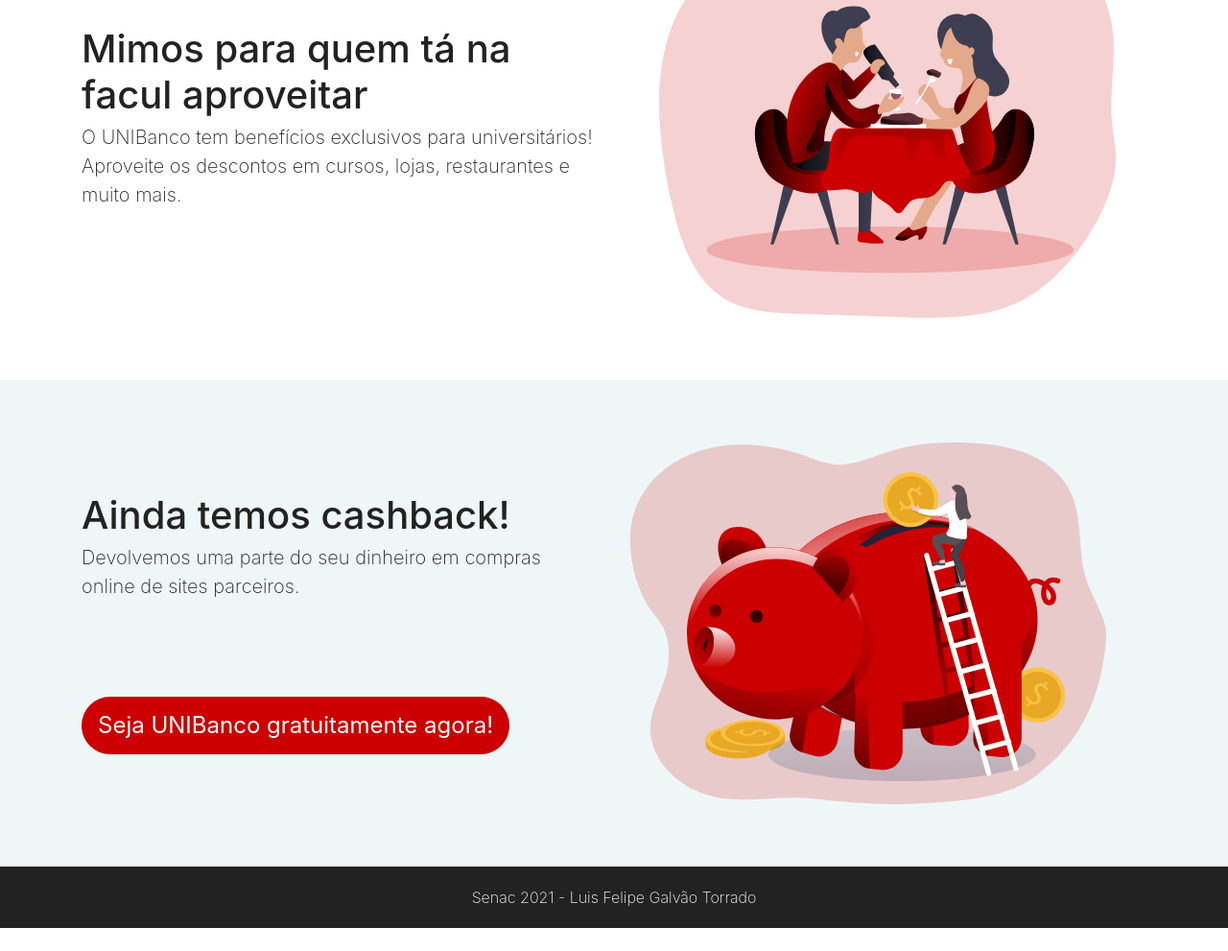
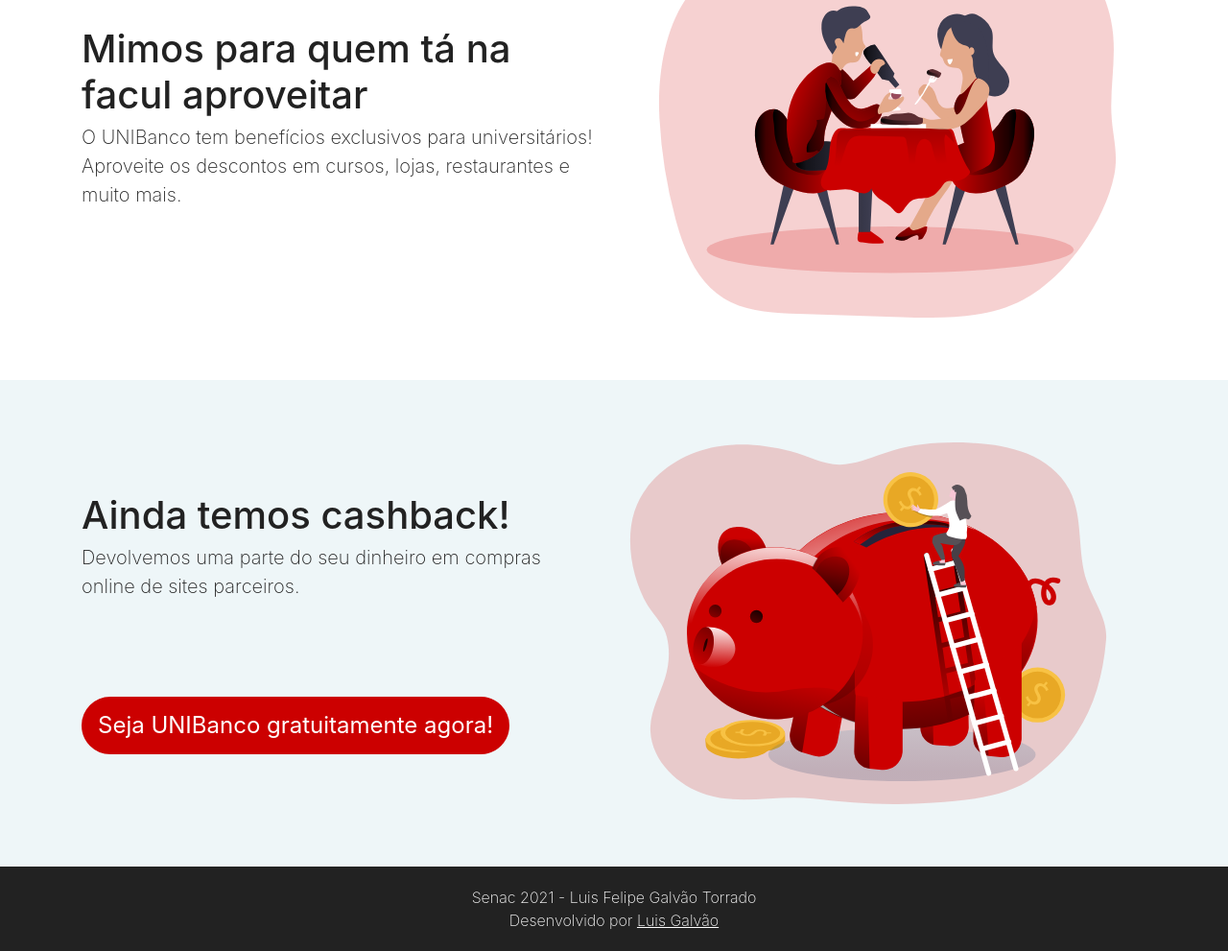
Before and after one commit to Sasuzin/Projeto-Banco, a plain HTML site: page index.html in a window 1280 px wide. Shown: the part 1270-2261 px from the top of the page at 96% size. Before the commit the page ends 2237 px from the top, so only its background shows below. Drawn offline with nearby package versions, Linux system fonts and the light colour scheme.

Commit message:
Corrige o CSS no GitHub Pages e adiciona crédito no rodapé
O build do GitHub Pages roda o Jekyll, que ignora a pasta node_modules,
então o Bootstrap dava 404 no site publicado. O arquivo .nojekyll desliga
esse processamento e o Pages passa a servir os arquivos como estão.

Rodapé de todas as páginas ganha "Desenvolvido por Luis Galvão" com link
para o LinkedIn, abrindo em outra aba.

Co-Authored-By: Claude Opus 5.5 <noreply@anthropic.com>

```diff
--- a/css/style.css
+++ b/css/style.css
@@ -86,6 +86,16 @@ footer {
     background-color: #222222;
     text-align: center;
     font-weight: 200;
+}
+
+footer .footer-credit {
+    color: inherit;
+    text-decoration: underline;
+}
+
+footer .footer-credit:focus-visible {
+    outline: 2px solid currentColor;
+    outline-offset: 2px;
 }
 
 
--- a/index.html
+++ b/index.html
@@ -117,7 +117,8 @@
     </main>
 
     <footer>
-        Senac 2021 - Luis Felipe Galvão Torrado
+        Senac 2021 - Luis Felipe Galvão Torrado<br>
+        Desenvolvido por <a class="footer-credit" href="https://www.linkedin.com/in/luis-galv%C3%A3o/" target="_blank" rel="noopener noreferrer">Luis Galvão</a>
     </footer>
 
 
```
Also changed, not shown: faq.html (+2 -1 lines), form.html (+2 -1 lines), 1 other file.
